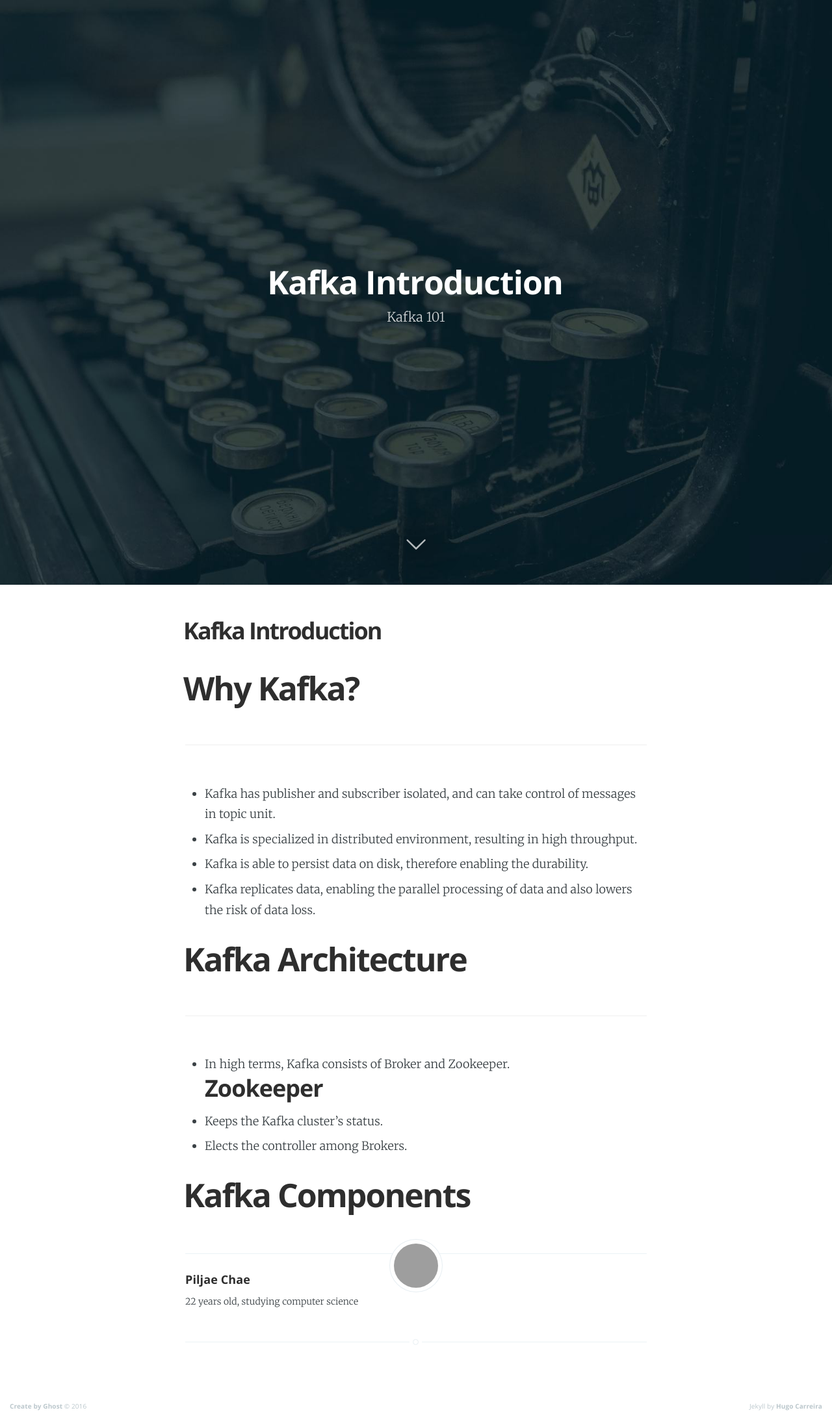
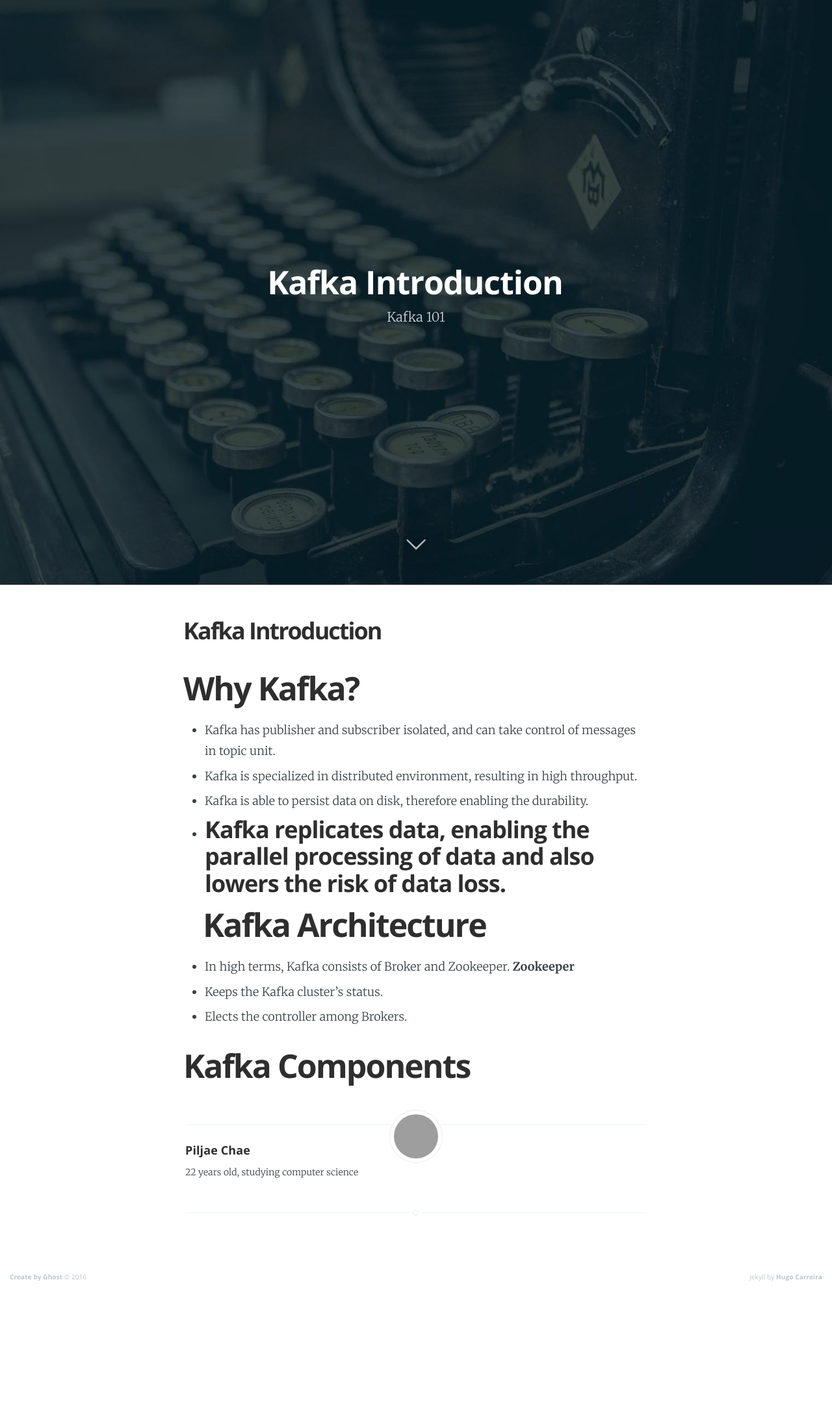
Before and after one commit to neolunar7/neolunar7.github.io, a Jekyll site: the page built from _posts/2020-09-19-Kafka.markdown, in a window 1280 px wide. Shown: the whole page at 65% size. Built offline with Jekyll 4.4.1, drawn with Linux system fonts in a browser that asks for light colours; nearby versions of some CDN libraries; after the commit the page ends 1985 px from its top, so only the background shows below that; grey boxes are pictures that could not be loaded.

```diff
--- a/_posts/2020-09-19-Kafka.markdown
+++ b/_posts/2020-09-19-Kafka.markdown
@@ -6,16 +6,14 @@ author: Piljae Chae
 description: "Kafka 101"
 ---
 # Why Kafka?
----
 - Kafka has publisher and subscriber isolated, and can take control of messages in topic unit.
 - Kafka is specialized in distributed environment, resulting in high throughput.
 - Kafka is able to persist data on disk, therefore enabling the durability.
 - Kafka replicates data, enabling the parallel processing of data and also lowers the risk of data loss.
-
+---
 # Kafka Architecture
----
 - In high terms, Kafka consists of Broker and Zookeeper.
-## Zookeeper
+**Zookeeper**
 - Keeps the Kafka cluster's status.
 - Elects the controller among Brokers.
 
```
